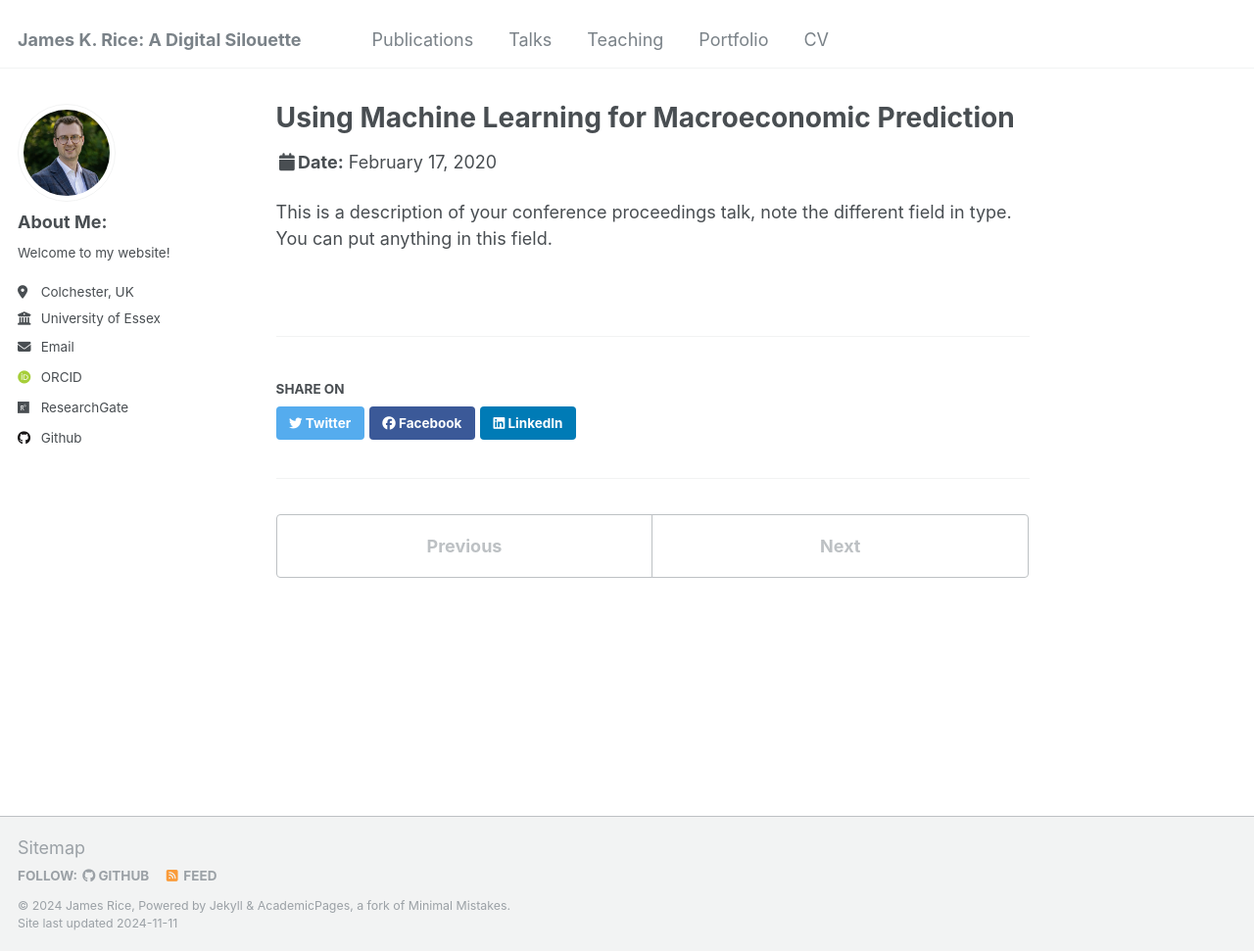
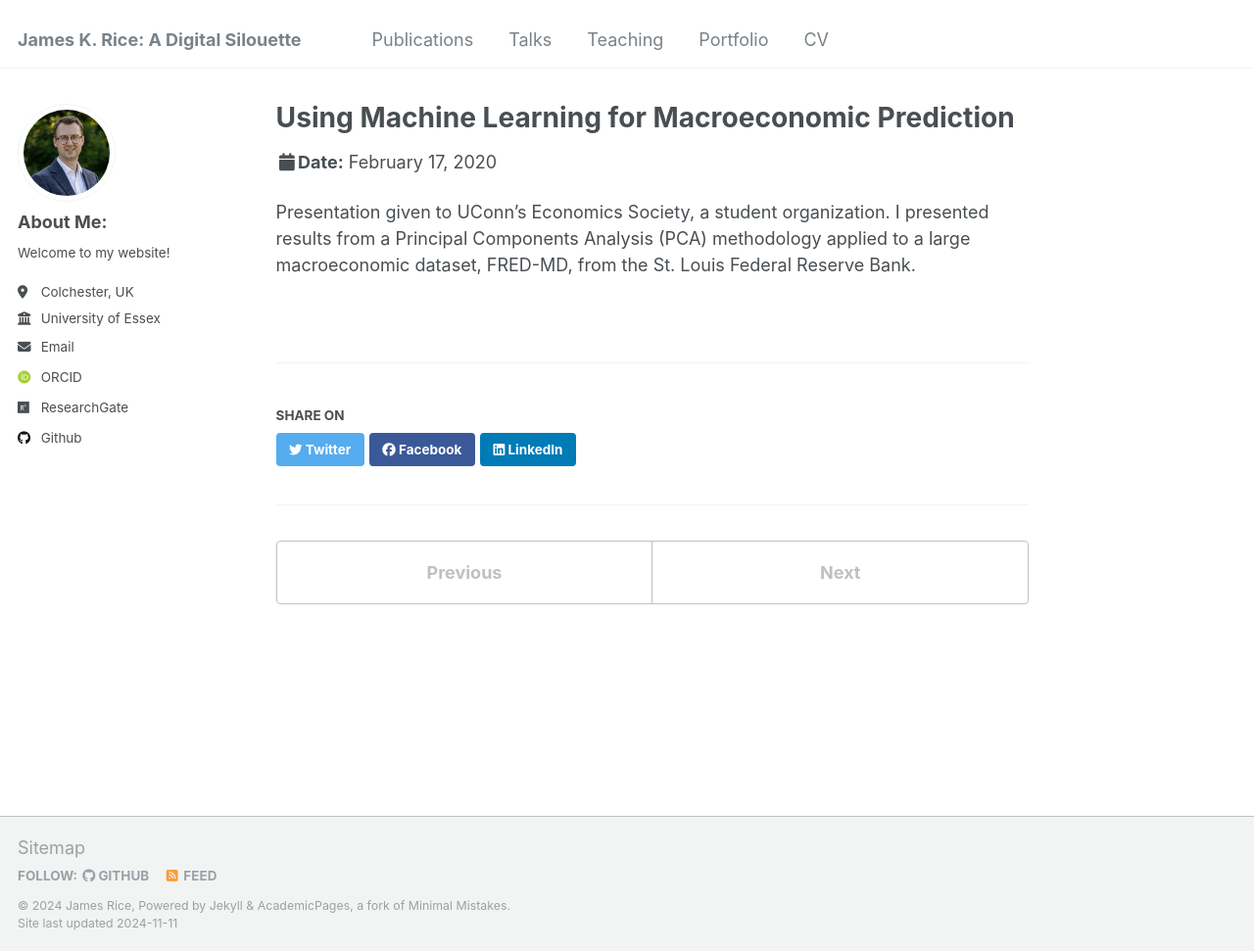
Before and after one commit to jameskrice7/jameskrice7.github.io, a Jekyll site: the page built from _talks/talk-6.md, in a window 1280 px wide and 971 px high. Shown: the whole window at 98% size. Built offline with Jekyll 4.4.1, drawn with Linux system fonts in a browser that asks for light colours; some web fonts are replaced.

Commit message:
Update talk-6.md

```diff
--- a/_talks/talk-6.md
+++ b/_talks/talk-6.md
@@ -5,7 +5,7 @@ type: "Talk"
 permalink: /talks/talk-6
 venue: "The University of Connecticut"
 date: 2020-02-17
-location: "Storrs, CT"
+location: "Storrs, Connecticut"
 ---
 
-This is a description of your conference proceedings talk, note the different field in type. You can put anything in this field.
+Presentation given to UConn's Economics Society, a student organization. I presented results from a Principal Components Analysis (PCA) methodology applied to a large macroeconomic dataset, FRED-MD, from the St. Louis Federal Reserve Bank.
```
